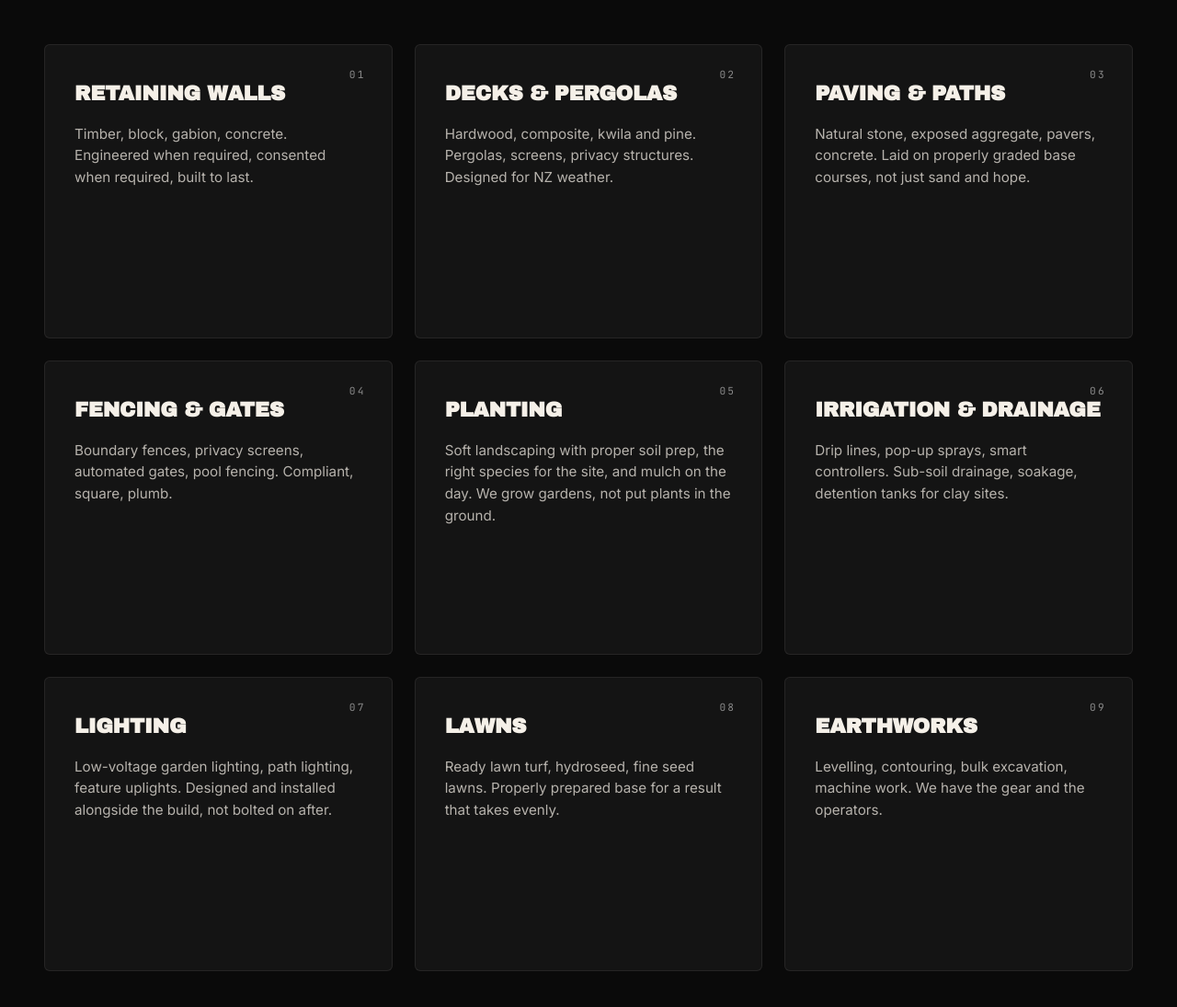
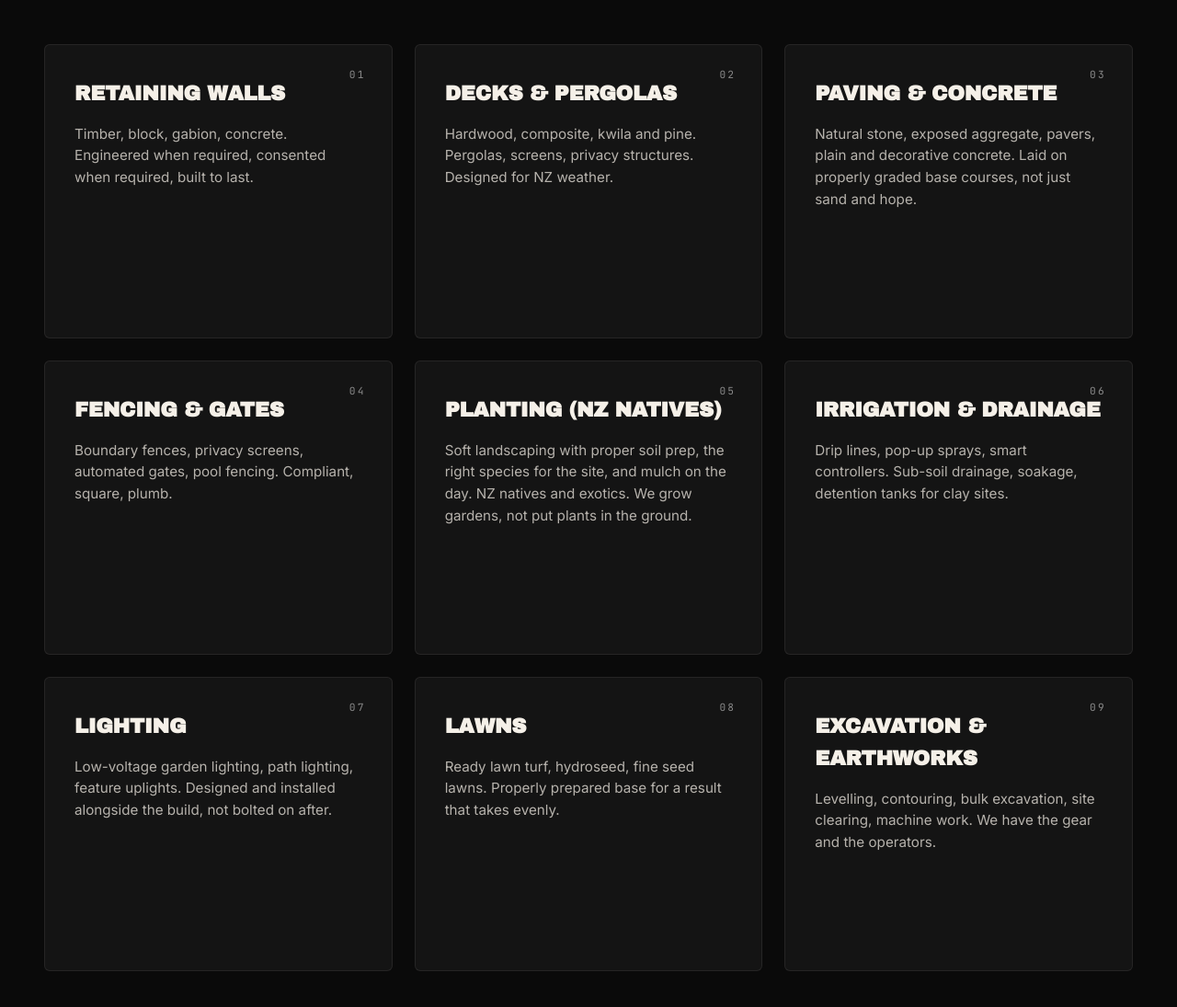
Before and after one commit to CornerstoneAndCompass/onpointservices, a plain HTML site: page service-landscape-construction.html in a window 1280 px wide. Shown: the part 1040-2135 px from the top of the page at 92% size. Drawn offline with Linux system fonts and the light colour scheme; no server answers.

Commit message:
Match service offerings to client's confirmed list (excl. tree work, arborist, pools)
- Services overview: enumerate seasonal care, planting, fencing & gates,
  paving & concrete, excavation; rename Hedge Trimming -> Hedge Trimming & Pruning
- Construction: Paving & Paths -> Paving & Concrete, Planting (NZ Natives),
  Earthworks -> Excavation & Earthworks
- Updated services meta description for SEO parity
- Renamed a portfolio card off "pool" wording

Co-Authored-By: Claude Opus 4.8 (1M context) <noreply@anthropic.com>

```diff
--- a/service-landscape-construction.html
+++ b/service-landscape-construction.html
@@ -63,8 +63,8 @@
       </div>
       <div class="service-card reveal" style="cursor: default;">
         <span class="num">03</span>
-        <h3>Paving & Paths</h3>
-        <p>Natural stone, exposed aggregate, pavers, concrete. Laid on properly graded base courses, not just sand and hope.</p>
+        <h3>Paving & Concrete</h3>
+        <p>Natural stone, exposed aggregate, pavers, plain and decorative concrete. Laid on properly graded base courses, not just sand and hope.</p>
       </div>
       <div class="service-card reveal" style="cursor: default;">
         <span class="num">04</span>
@@ -73,8 +73,8 @@
       </div>
       <div class="service-card reveal" style="cursor: default;">
         <span class="num">05</span>
-        <h3>Planting</h3>
-        <p>Soft landscaping with proper soil prep, the right species for the site, and mulch on the day. We grow gardens, not put plants in the ground.</p>
+        <h3>Planting (NZ Natives)</h3>
+        <p>Soft landscaping with proper soil prep, the right species for the site, and mulch on the day. NZ natives and exotics. We grow gardens, not put plants in the ground.</p>
       </div>
       <div class="service-card reveal" style="cursor: default;">
         <span class="num">06</span>
@@ -93,8 +93,8 @@
       </div>
       <div class="service-card reveal" style="cursor: default;">
         <span class="num">09</span>
-        <h3>Earthworks</h3>
-        <p>Levelling, contouring, bulk excavation, machine work. We have the gear and the operators.</p>
+        <h3>Excavation & Earthworks</h3>
+        <p>Levelling, contouring, bulk excavation, site clearing, machine work. We have the gear and the operators.</p>
       </div>
     </div>
   </div>
```
Also changed, not shown: projects.html (+1 -1 lines), service-hedge-trimming.html (+1 -1 lines), services.html (+5 -5 lines).
